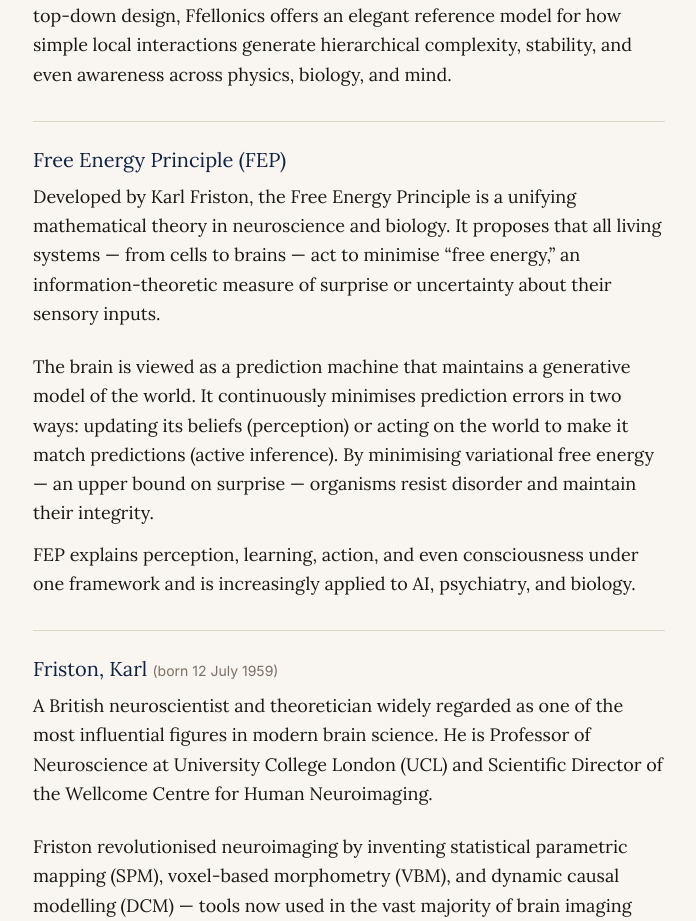
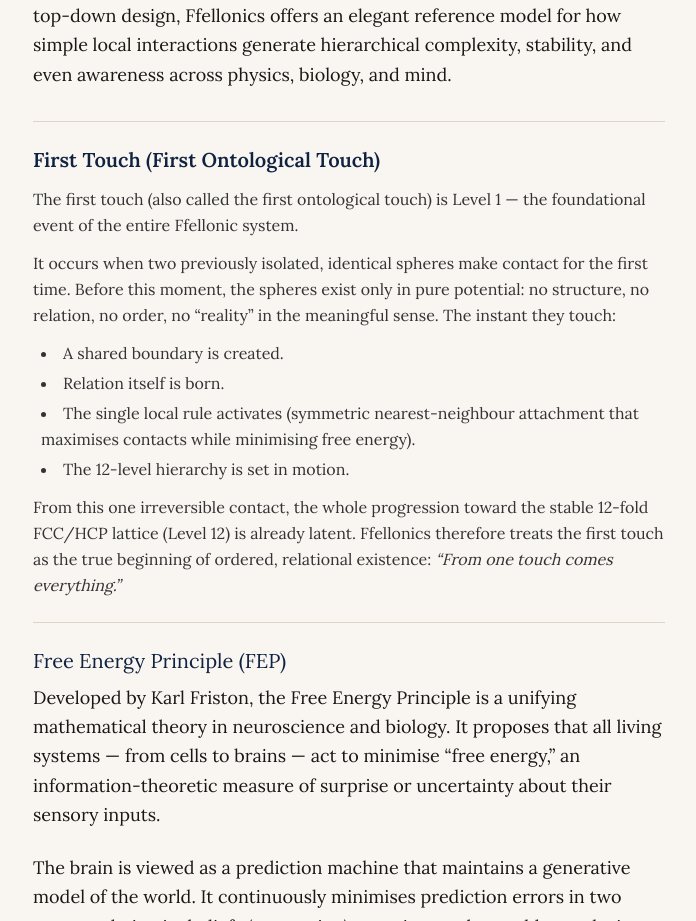
Before and after one commit to davidfellonics/fellonicsblog, a Next.js app: page /background in a window 1280 px wide. Shown: the part 4709-5630 px from the top of the page, without its empty margins (291-987 px from the left). Built offline with nearby package versions, Linux system fonts and the light colour scheme; no server answers.

Commit message:
Add First Touch entry to Glossary

```diff
--- a/app/(public)/background/page.tsx
+++ b/app/(public)/background/page.tsx
@@ -230,6 +230,40 @@ export default function BackgroundPage() {
                 design, Ffellonics offers an elegant reference model for how simple local
                 interactions generate hierarchical complexity, stability, and even awareness
                 across physics, biology, and mind.
+              </p>
+            </div>
+          </div>
+
+          {/* First Touch */}
+          <div className="border-t border-[#ddd5c8] pt-6 pb-6">
+            <h3 className="font-serif text-xl font-semibold text-[#0f2240] mb-3">
+              First Touch (First Ontological Touch)
+            </h3>
+            <div className="font-serif text-[#333] leading-relaxed space-y-3">
+              <p>
+                The first touch (also called the first ontological touch) is Level 1 — the
+                foundational event of the entire Ffellonic system.
+              </p>
+              <p>
+                It occurs when two previously isolated, identical spheres make contact for the
+                first time. Before this moment, the spheres exist only in pure potential: no
+                structure, no relation, no order, no &ldquo;reality&rdquo; in the meaningful sense.
+                The instant they touch:
+              </p>
+              <ul className="list-disc list-inside space-y-1 pl-2">
+                <li>A shared boundary is created.</li>
+                <li>Relation itself is born.</li>
+                <li>
+                  The single local rule activates (symmetric nearest-neighbour attachment that
+                  maximises contacts while minimising free energy).
+                </li>
+                <li>The 12-level hierarchy is set in motion.</li>
+              </ul>
+              <p>
+                From this one irreversible contact, the whole progression toward the stable 12-fold
+                FCC/HCP lattice (Level 12) is already latent. Ffellonics therefore treats the first
+                touch as the true beginning of ordered, relational existence:{" "}
+                <em>&ldquo;From one touch comes everything.&rdquo;</em>
               </p>
             </div>
           </div>
```
